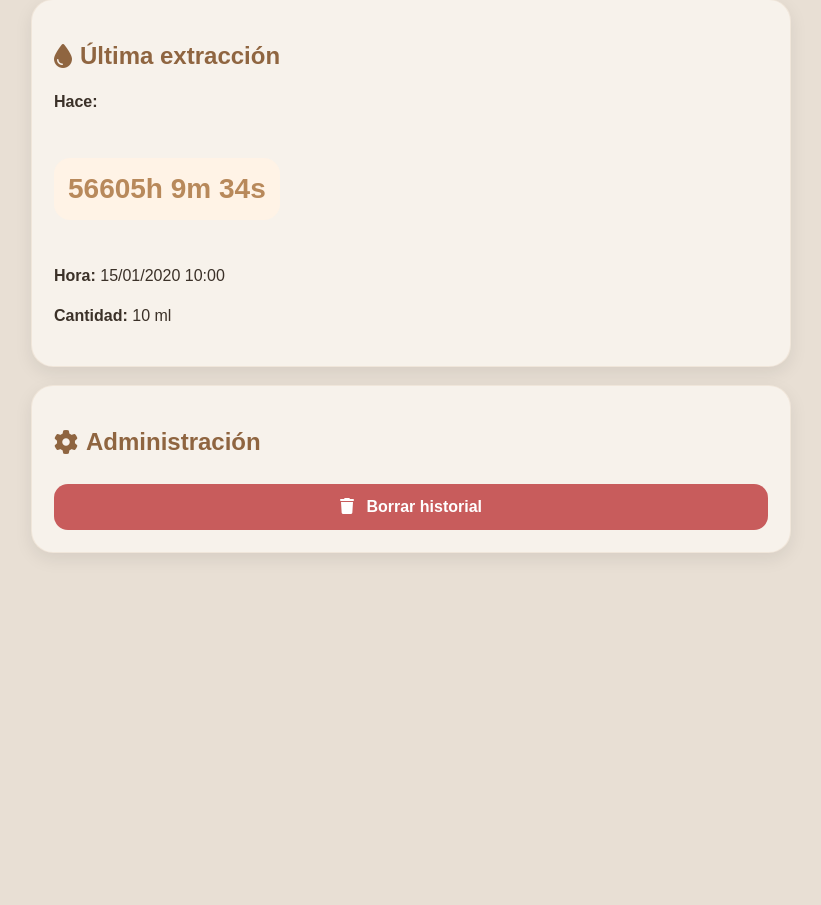
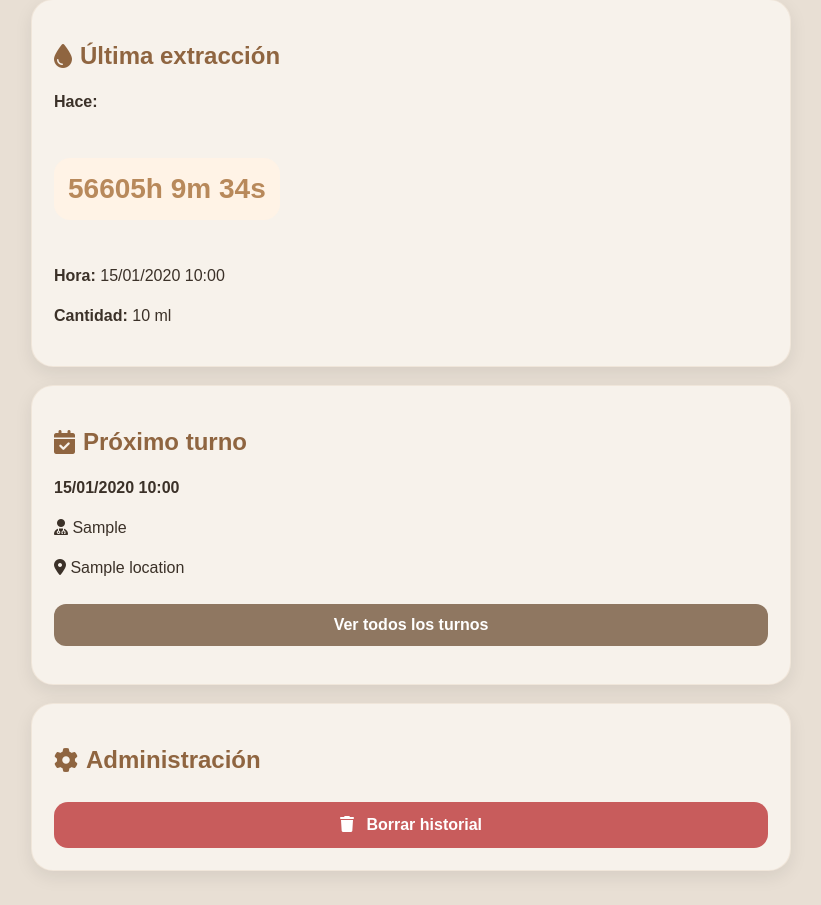
Before and after one commit to nachoscharn/baby-milk-tracker, a Flask app: template templates/index.html in a window 1280 px wide. Shown: the part 1086-1991 px from the top of the page, without its empty margins (229-1050 px from the left). Before the commit the page ends 1640 px from the top, so only its background shows below. Run offline with Flask 3, Linux system fonts and the light colour scheme; the visitor is signed in with stand-in values (Sample User, id 1); the template is opened without the code that fills it: most values are stand-ins (such as "Sample title", 1, 10 or a date in 2020); parts of the project's set-up code (start-up, migrations or seed data) failed here and were passed over.

Commit message:
Show next upcoming appointment on home page
Co-Authored-By: Claude Sonnet 4.6 <noreply@anthropic.com>

```diff
--- a/baby_milk_tracker/storage.py
+++ b/baby_milk_tracker/storage.py
@@ -520,6 +520,35 @@ def get_appointments(baby_id: int) -> list[dict]:
     ]
 
 
+def get_next_appointment(baby_id: int) -> dict | None:
+    placeholder = get_placeholder()
+    now = now_argentina().replace(tzinfo=None).isoformat()
+
+    with get_connection() as conn:
+        cursor = conn.cursor()
+        cursor.execute(
+            f"""
+            SELECT id, appointment_datetime, doctor_specialty, location
+            FROM appointments
+            WHERE baby_id = {placeholder} AND appointment_datetime >= {placeholder}
+            ORDER BY appointment_datetime ASC
+            LIMIT 1
+            """,
+            (baby_id, now),
+        )
+        row = cursor.fetchone()
+
+    if row is None:
+        return None
+
+    return {
+        "id": row[0],
+        "appointment_datetime": datetime.fromisoformat(row[1]),
+        "doctor_specialty": row[2],
+        "location": row[3],
+    }
+
+
 def delete_appointment(appointment_id: int) -> None:
     placeholder = get_placeholder()
 
--- a/templates/index.html
+++ b/templates/index.html
@@ -326,6 +326,50 @@
         <div class="card">
 
             <h2>
+                <i class="fa-solid fa-calendar-check"></i>
+                Próximo turno
+            </h2>
+
+            {% if next_appointment %}
+
+                <p>
+                    <strong>
+                        {{ next_appointment.appointment_datetime.strftime("%d/%m/%Y %H:%M") }}
+                    </strong>
+                </p>
+
+                <p>
+                    <i class="fa-solid fa-user-doctor"></i>
+                    {{ next_appointment.doctor_specialty }}
+                </p>
+
+                {% if next_appointment.location %}
+                    <p>
+                        <i class="fa-solid fa-location-dot"></i>
+                        {{ next_appointment.location }}
+                    </p>
+                {% endif %}
+
+                <a class="button secondary-button" href="{{ url_for('appointments') }}">
+                    Ver todos los turnos
+                </a>
+
+            {% else %}
+
+                <p>No hay turnos próximos.</p>
+
+                <a class="button secondary-button" href="{{ url_for('new_appointment') }}">
+                    <i class="fa-solid fa-plus"></i>
+                    Agregar turno
+                </a>
+
+            {% endif %}
+
+        </div>
+
+        <div class="card">
+
+            <h2>
                 <i class="fa-solid fa-gear"></i>
                 Administración
             </h2>
--- a/web.py
+++ b/web.py
@@ -37,6 +37,7 @@ from baby_milk_tracker.storage import (
     get_last_growth_record,
     get_last_pumping,
     get_medical_studies,
+    get_next_appointment,
     get_pumpings_since,
     get_start_datetime,
     save_appointment,
@@ -93,6 +94,7 @@ def index():
     last_feeding = get_last_feeding(baby_id) if baby_id else None
     last_pumping = get_last_pumping(baby_id) if baby_id else None
     last_growth_record = get_last_growth_record(baby_id) if baby_id else None
+    next_appointment = get_next_appointment(baby_id) if baby_id else None
 
     baby_age_days = None
     formatted_baby_age = None
@@ -145,6 +147,7 @@ def index():
         percentile_status=percentile_status,
         last_growth_age_days=last_growth_age_days,
         formatted_last_growth_age=formatted_last_growth_age,
+        next_appointment=next_appointment,
     )
 
 
```
